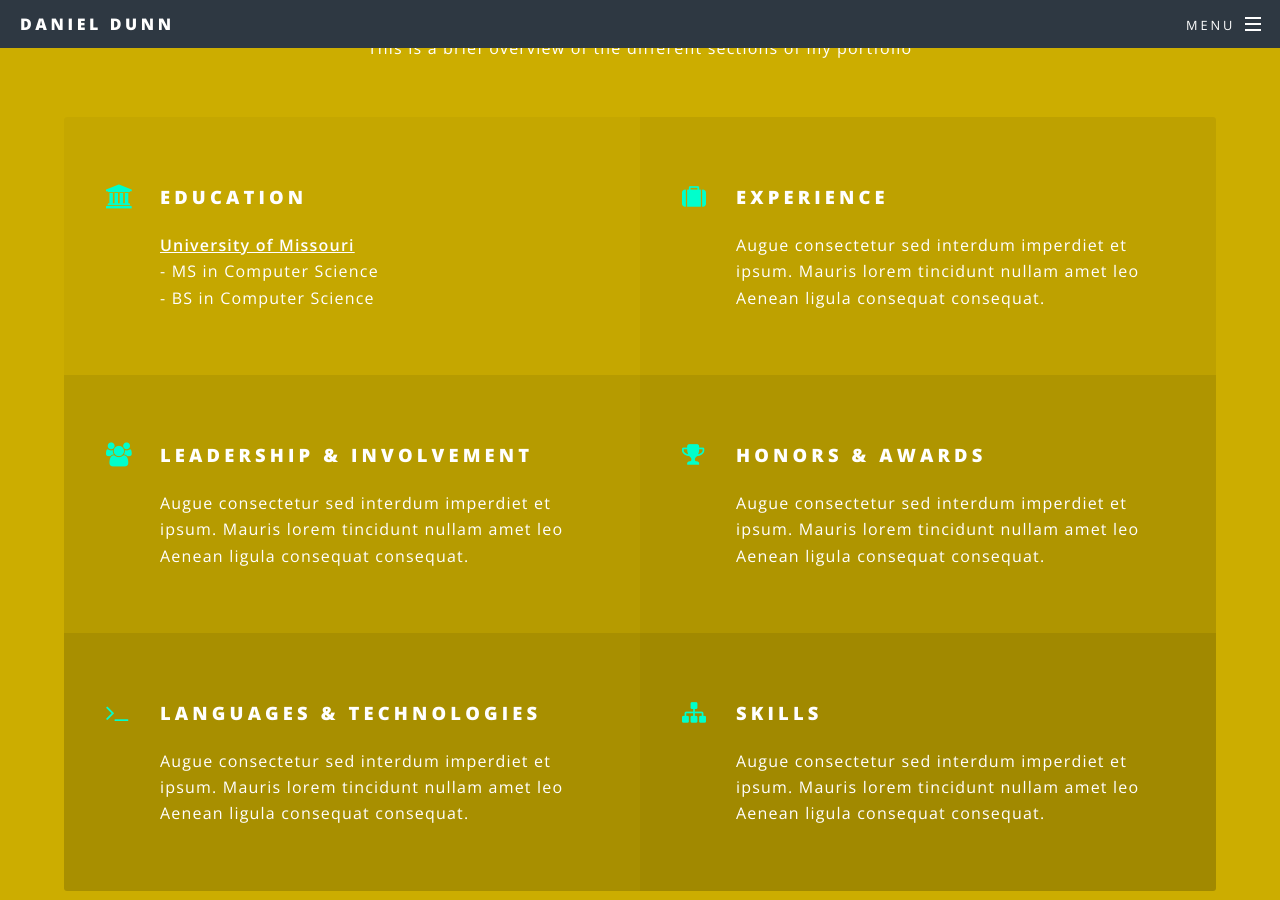
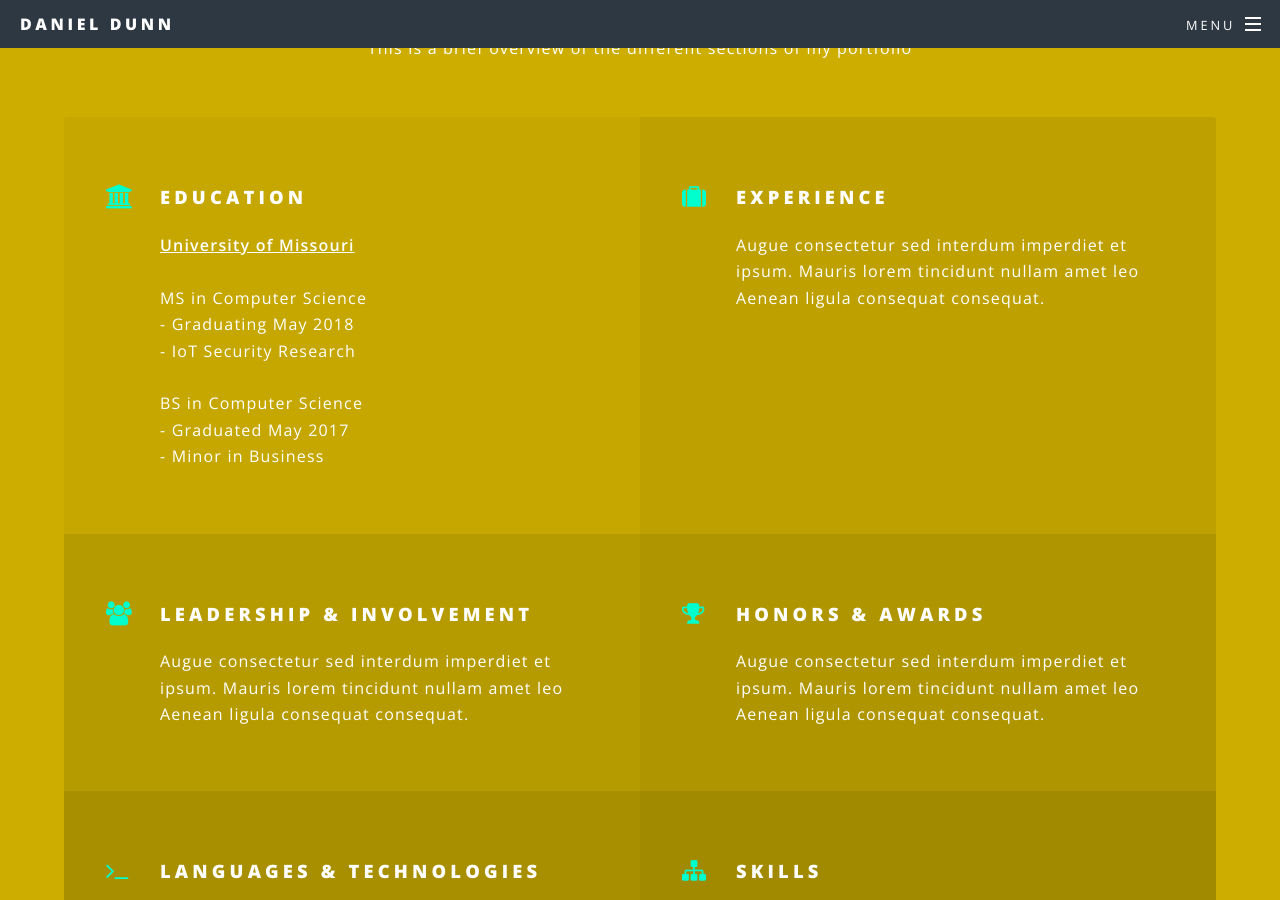
Before and after one commit to NicelyDunn7/dpdunn10.github.io, a Jekyll site: the page built from index.html, in a window 1280 px wide and 900 px high, scrolled down 1687 px. Built offline with Jekyll 4.4.1, drawn with Linux system fonts in a browser that asks for light colours.

Commit message:
Updated education section

```diff
--- a/index.html
+++ b/index.html
@@ -43,8 +43,12 @@ layout: landing
 								<li class="icon fa-university">
 									<h3>Education</h3>
 									<p><b><u>University of Missouri</u></b><br>
-									- MS in Computer Science<br>
-									- BS in Computer Science</p>
+									<br>MS in Computer Science<br>
+									- Graduating May 2018<br>
+									- IoT Security Research<br>
+									<br>BS in Computer Science<br>
+									- Graduated May 2017<br>
+								 	- Minor in Business</p>
 								</li>
 								<li class="icon fa-suitcase">
 									<h3>Experience</h3>
```
Also changed, not shown: 2 other files.
